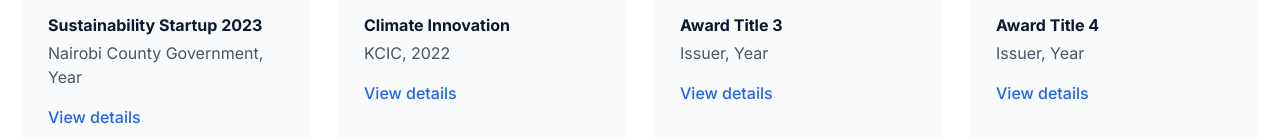
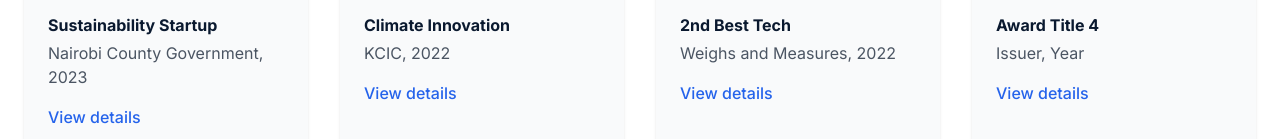
Before and after one commit to archiesinnovations/archiesinnovations, a plain HTML site: page index.html in a window 1280 px wide. Shown: the part 3865-4004 px from the top of the page. Drawn offline with nearby package versions, Linux system fonts and the light colour scheme.

Commit message:
Update index.html

```diff
--- a/index.html
+++ b/index.html
@@ -278,8 +278,8 @@
       <div class="grid grid-cols-1 sm:grid-cols-2 lg:grid-cols-4 gap-8">
         <div class="bg-gray-50 p-6 rounded-lg shadow" data-aos="fade-up">
           <img src="assets/award-1.jpg" alt="Award certificate 1" class="doc-thumb mb-4" onerror="this.src='https://images.unsplash.com/photo-1522202176988-66273c2fd55f?auto=format&fit=crop&w=1200&q=80';">
-          <div class="font-bold text-navy mb-1">Sustainability Startup 2023</div>
-          <div class="text-gray-600 mb-4">Nairobi County Government, Year</div>
+          <div class="font-bold text-navy mb-1">Sustainability Startup</div>
+          <div class="text-gray-600 mb-4">Nairobi County Government, 2023</div>
           <button
             class="open-modal text-blue-600 hover:text-blue-800 font-medium"
             data-title="Sustainability Startup 2023"
@@ -308,8 +308,8 @@
 
         <div class="bg-gray-50 p-6 rounded-lg shadow" data-aos="fade-up" data-aos-delay="200">
           <img src="assets/award-3.jpg" alt="Award certificate 3" class="doc-thumb mb-4" onerror="this.src='https://images.unsplash.com/photo-1554224154-26032ffc0d07?auto=format&fit=crop&w=1200&q=80';">
-          <div class="font-bold text-navy mb-1">Award Title 3</div>
-          <div class="text-gray-600 mb-4">Issuer, Year</div>
+          <div class="font-bold text-navy mb-1">2nd Best Tech</div>
+          <div class="text-gray-600 mb-4">Weighs and Measures, 2022</div>
           <button
             class="open-modal text-blue-600 hover:text-blue-800 font-medium"
             data-title="Award Title 3"
```
